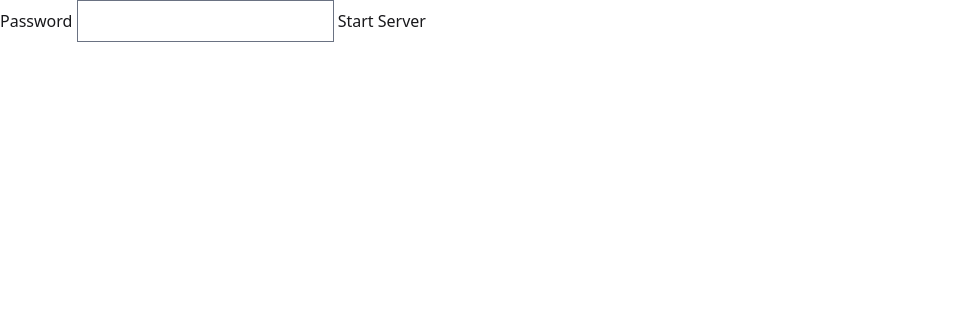
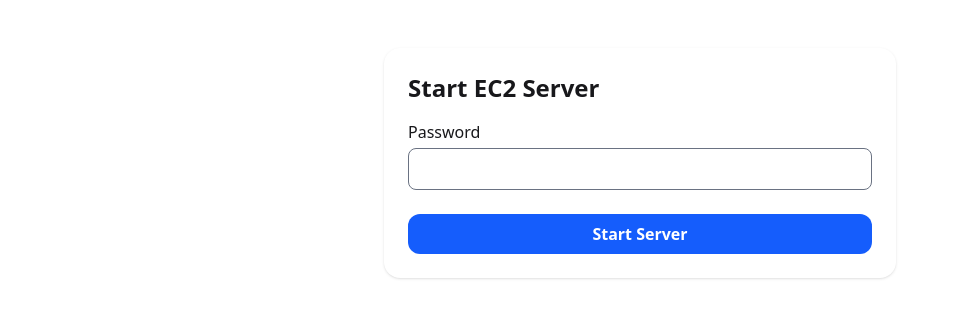
Before and after one commit to lewislewin/minecontrol, a SvelteKit app: page / in a window 1280 px wide. Shown: the top 318 px of the page, without its empty margins (0-958 px from the left). Built offline with nearby package versions, Linux system fonts and the light colour scheme.

Commit message:
Nicer looking form

```diff
--- a/src/routes/+page.svelte
+++ b/src/routes/+page.svelte
@@ -1,19 +1,56 @@
 <script lang="ts">
-	import type { PageProps } from "./$types";
+    import { enhance } from '$app/forms'
+    import type { PageProps } from './$types'
 
-    let { form }: PageProps = $props()
-</script>
+    let { data, form }: PageProps = $props()
 
-<form method="post">
-    <label>
-        Password
-        <input type="password" name="password" id="password">
-    </label>
-    <button>
-        Start Server
-    </button>
+    let formPending = $state(false);
+  </script>
 
-    {#if form?.error}
-    <p>{form.error}</p>
+  <div class="max-w-lg mx-auto mt-12 p-6 bg-white rounded-2xl shadow">
+    <h1 class="text-2xl font-semibold mb-4">Start EC2 Server</h1>
+
+    <form
+      method="post"
+      use:enhance
+      class="flex flex-col gap-4"
+    >
+      <label class="flex flex-col">
+        <span class="font-medium">Password</span>
+        <input
+          name="password"
+          type="password"
+          required
+          class="mt-1 px-3 py-2 border rounded-lg focus:outline-none focus:ring"
+        >
+      </label>
+
+      <button
+        type="submit"
+        class="mt-2 flex items-center justify-center gap-2 bg-blue-600 text-white font-semibold py-2 rounded-xl hover:bg-blue-700 disabled:opacity-50"
+        disabled={ formPending }
+      >
+        {#if formPending}
+          <svg class="w-5 h-5 animate-spin" viewBox="0 0 24 24">
+            <circle class="opacity-25" cx="12" cy="12" r="10" stroke="currentColor" stroke-width="4"/>
+            <path class="opacity-75" fill="currentColor" d="M4 12a8 8 0 018-8v4a4 4 0 00-4 4H4z"/>
+          </svg>
+          Starting…
+        {:else}
+          Start Server
+        {/if}
+      </button>
+    </form>
+
+    {#if form}
+      {#if form.success}
+        <p class="mt-4 text-green-600">
+          Started: {form.started.join(', ')}
+        </p>
+      {:else}
+        <p class="mt-4 text-red-600">
+          {form.error}
+        </p>
+      {/if}
     {/if}
-</form>
+  </div>
```
